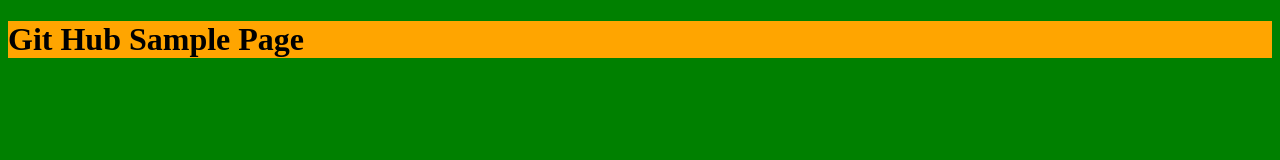
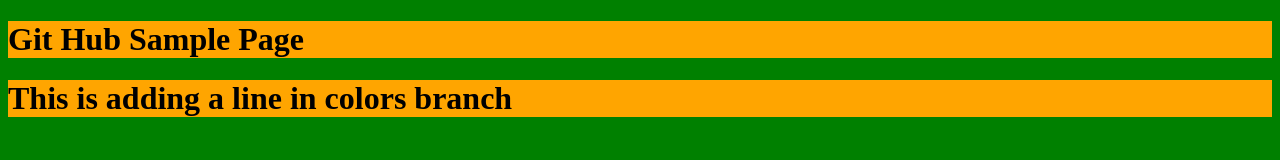
Before and after one commit to anandrajkumaryalagada/firstproject, a plain HTML site: page index.html in a window 1280 px wide. Drawn offline with Linux system fonts and the light colour scheme.

Commit message:
adding a h1 tag in the index file

```diff
--- a/index.html
+++ b/index.html
@@ -8,6 +8,7 @@
 </head>
 <body>
     <h1>Git Hub Sample Page</h1>
+    <h1>This is adding a line in colors branch</h1>
     <script src="index.js"></script>
 </body>
 </html>
```
